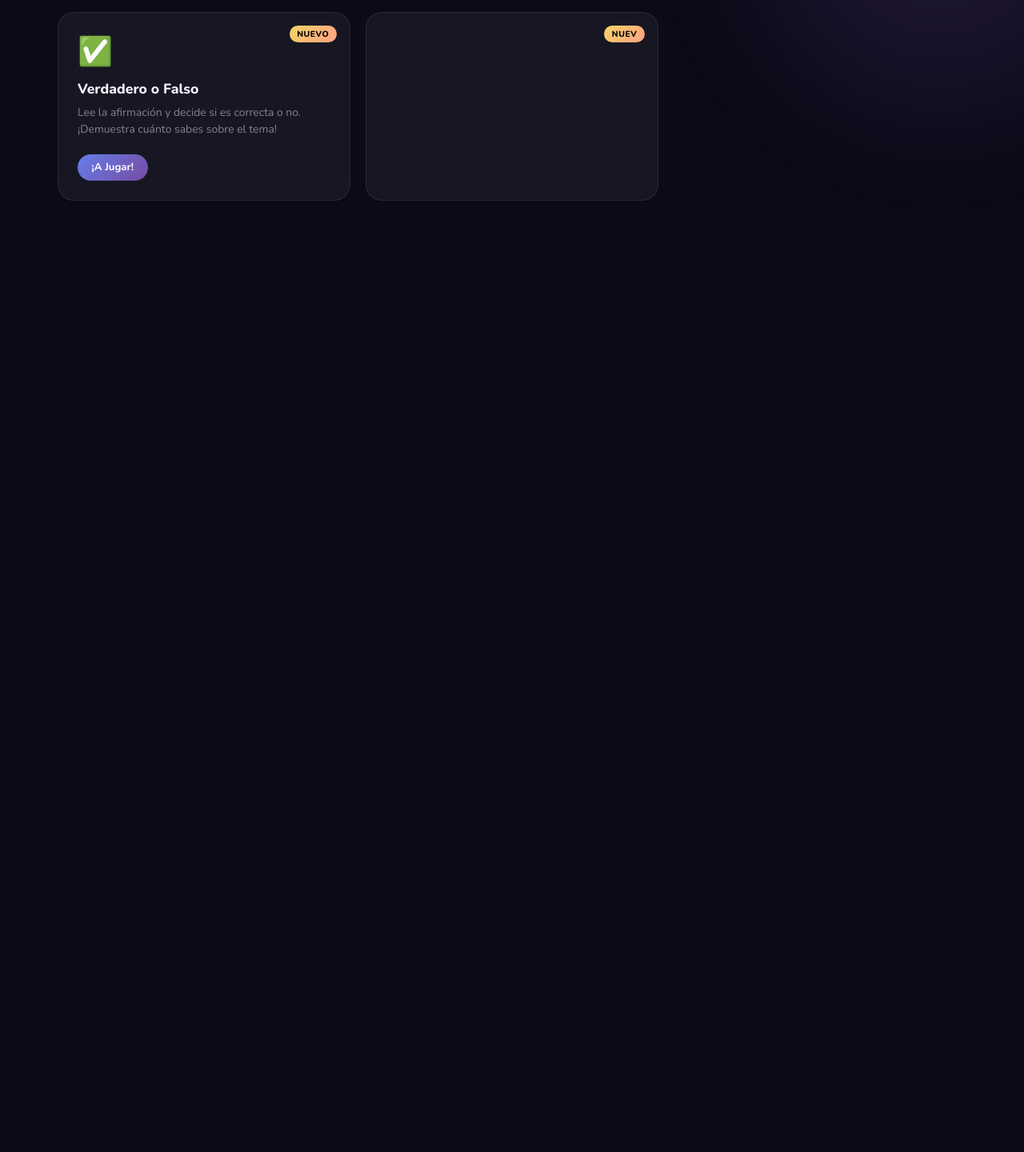
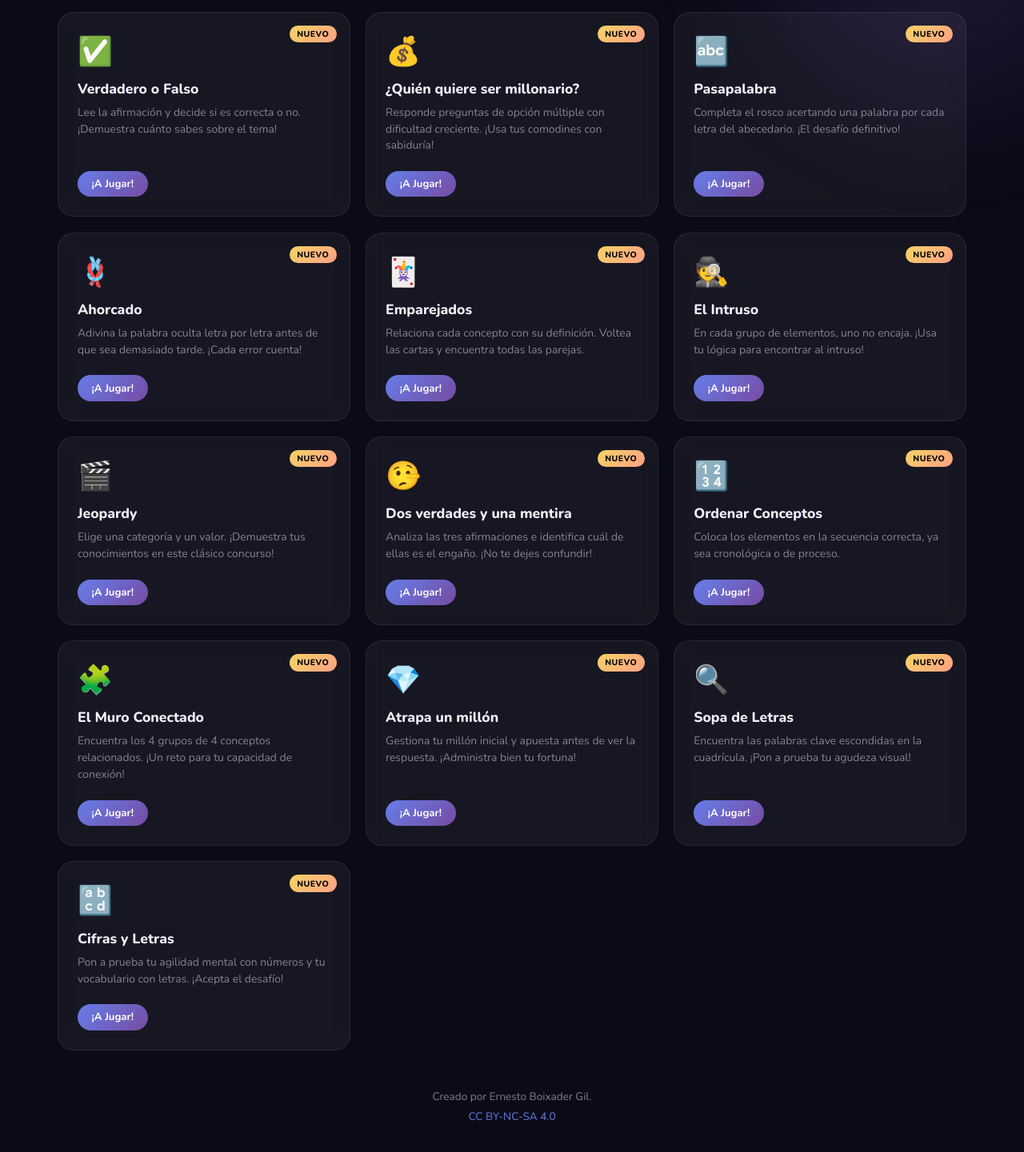
Before and after one commit to eboixader/webjuegos2, a plain HTML site: page index.html in a window 1280 px wide. Shown: the part 780-2221 px from the top of the page at 80% size. Before the commit the page ends 1063 px from the top, so only its background shows below. Drawn offline with nearby package versions, Linux system fonts and the light colour scheme.

Commit message:
Add files via upload

```diff
--- a/index.html
+++ b/index.html
@@ -128,10 +128,6 @@
       font-weight:700;
       color:#fff;
     }
-    .card-btn-gem {
-      background: linear-gradient(135deg, rgba(255,255,255,0.1), rgba(255,255,255,0.05));
-      border: 1px solid var(--border);
-    }
 
     /* How-to section */
     .howto-section {
@@ -179,16 +175,6 @@
       top: 0; left: 0; right: 0;
       height: 3px;
       background: linear-gradient(90deg, var(--blue), var(--purple));
-    }
-    .howto-step-num {
-      width: 28px; height: 28px;
-      background: linear-gradient(135deg, var(--blue), var(--purple));
-      border-radius: 50%;
-      font-size: 0.75rem;
-      font-weight: 800;
-      color: #fff;
-      display: flex; align-items: center; justify-content: center;
-      flex-shrink: 0;
     }
     .howto-card-icon { font-size: 1.8rem; }
     .howto-card-title {
@@ -274,7 +260,7 @@
           <div class="howto-card-icon">💡</div>
           <div class="howto-card-title">¿Por qué una API Key?</div>
           <div class="howto-card-desc">
-            La IA que genera las preguntas es <strong>Gemini de Google</strong>. Cada profe usa su propia cuota gratuita — actualmente más de 1.500 consultas al día — sin coste alguno.
+            La IA que genera las preguntas es <strong>Gemini de Google</strong>. Cada profe usa su propia cuota gratuita — actualmente <strong>250 consultas al día</strong> — sin coste alguno.
           </div>
           <div class="howto-card-tip">♾ Sin límite de alumnos · Sin coste</div>
         </div>
@@ -295,4 +281,95 @@
         <span class="card-btn">¡A Jugar!</span>
       </a>
       <a href="millonario.html" class="game-card">
-        <span class="card-new">NUEV
+        <span class="card-new">NUEVO</span>
+        <div class="card-icon">💰</div>
+        <div class="card-title">¿Quién quiere ser millonario?</div>
+        <div class="card-desc">Responde preguntas de opción múltiple con dificultad creciente. ¡Usa tus comodines con sabiduría!</div>
+        <span class="card-btn">¡A Jugar!</span>
+      </a>
+      <a href="pasapalabra.html" class="game-card">
+        <span class="card-new">NUEVO</span>
+        <div class="card-icon">🔤</div>
+        <div class="card-title">Pasapalabra</div>
+        <div class="card-desc">Completa el rosco acertando una palabra por cada letra del abecedario. ¡El desafío definitivo!</div>
+        <span class="card-btn">¡A Jugar!</span>
+      </a>
+      <a href="ahorcado.html" class="game-card">
+        <span class="card-new">NUEVO</span>
+        <div class="card-icon">🪢</div>
+        <div class="card-title">Ahorcado</div>
+        <div class="card-desc">Adivina la palabra oculta letra por letra antes de que sea demasiado tarde. ¡Cada error cuenta!</div>
+        <span class="card-btn">¡A Jugar!</span>
+      </a>
+      <a href="emparejados.html" class="game-card">
+        <span class="card-new">NUEVO</span>
+        <div class="card-icon">🃏</div>
+        <div class="card-title">Emparejados</div>
+        <div class="card-desc">Relaciona cada concepto con su definición. Voltea las cartas y encuentra todas las parejas.</div>
+        <span class="card-btn">¡A Jugar!</span>
+      </a>
+      <a href="el-intruso.html" class="game-card">
+        <span class="card-new">NUEVO</span>
+        <div class="card-icon">🕵️</div>
+        <div class="card-title">El Intruso</div>
+        <div class="card-desc">En cada grupo de elementos, uno no encaja. ¡Usa tu lógica para encontrar al intruso!</div>
+        <span class="card-btn">¡A Jugar!</span>
+      </a>
+      <a href="jeopardy.html" class="game-card">
+        <span class="card-new">NUEVO</span>
+        <div class="card-icon">🎬</div>
+        <div class="card-title">Jeopardy</div>
+        <div class="card-desc">Elige una categoría y un valor. ¡Demuestra tus conocimientos en este clásico concurso!</div>
+        <span class="card-btn">¡A Jugar!</span>
+      </a>
+      <a href="dos-verdades-mentira.html" class="game-card">
+        <span class="card-new">NUEVO</span>
+        <div class="card-icon">🤥</div>
+        <div class="card-title">Dos verdades y una mentira</div>
+        <div class="card-desc">Analiza las tres afirmaciones e identifica cuál de ellas es el engaño. ¡No te dejes confundir!</div>
+        <span class="card-btn">¡A Jugar!</span>
+      </a>
+      <a href="ordenar-conceptos.html" class="game-card">
+        <span class="card-new">NUEVO</span>
+        <div class="card-icon">🔢</div>
+        <div class="card-title">Ordenar Conceptos</div>
+        <div class="card-desc">Coloca los elementos en la secuencia correcta, ya sea cronológica o de proceso.</div>
+        <span class="card-btn">¡A Jugar!</span>
+      </a>
+      <a href="el-muro-conectado.html" class="game-card">
+        <span class="card-new">NUEVO</span>
+        <div class="card-icon">🧩</div>
+        <div class="card-title">El Muro Conectado</div>
+        <div class="card-desc">Encuentra los 4 grupos de 4 conceptos relacionados. ¡Un reto para tu capacidad de conexión!</div>
+        <span class="card-btn">¡A Jugar!</span>
+      </a>
+      <a href="atrapa-un-millon.html" class="game-card">
+        <span class="card-new">NUEVO</span>
+        <div class="card-icon">💎</div>
+        <div class="card-title">Atrapa un millón</div>
+        <div class="card-desc">Gestiona tu millón inicial y apuesta antes de ver la respuesta. ¡Administra bien tu fortuna!</div>
+        <span class="card-btn">¡A Jugar!</span>
+      </a>
+      <a href="sopa-de-letras.html" class="game-card">
+        <span class="card-new">NUEVO</span>
+        <div class="card-icon">🔍</div>
+        <div class="card-title">Sopa de Letras</div>
+        <div class="card-desc">Encuentra las palabras clave escondidas en la cuadrícula. ¡Pon a prueba tu agudeza visual!</div>
+        <span class="card-btn">¡A Jugar!</span>
+      </a>
+      <a href="cifras-y-letras.html" class="game-card">
+        <span class="card-new">NUEVO</span>
+        <div class="card-icon">🔡</div>
+        <div class="card-title">Cifras y Letras</div>
+        <div class="card-desc">Pon a prueba tu agilidad mental con números y tu vocabulario con letras. ¡Acepta el desafío!</div>
+        <span class="card-btn">¡A Jugar!</span>
+      </a>
+    </div>
+
+    <footer>
+      <p>Creado por Ernesto Boixader Gil.</p>
+      <p style="margin-top:0.4rem"><a href="http://creativecommons.org/licenses/by-nc-sa/4.0/" target="_blank">CC BY-NC-SA 4.0</a></p>
+    </footer>
+  </div>
+</body>
+</html>
```
